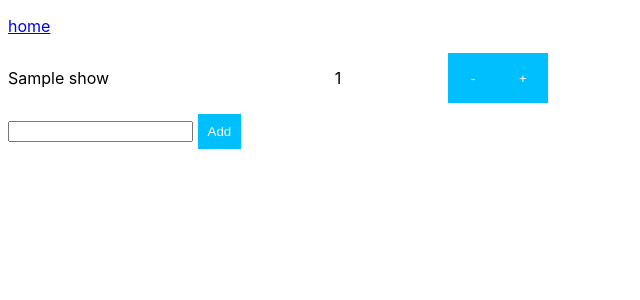
After one commit to mmascorro/personal-tools, a Django app: page /episodetracker/ in a window 1280 px wide. The commit adds this page. Shown: the top 300 px of the page, without its empty margins (0-640 px from the left). Run offline with Django 3.2, Linux system fonts and the light colour scheme; a user stored in the database is signed in; tables that the repository leaves empty hold one stand-in row (values such as "Sample post").

Commit message:
episode tracker app added

```diff
--- a/apps/core/templates/core/index-user.html
+++ b/apps/core/templates/core/index-user.html
@@ -3,4 +3,5 @@
 {% block content %}
 <a href="{% url 'budget-home' %}">budget</a>
 <a href="{% url 'mileage-home' %}">mileage</a>
+<a href="{% url 'episodetracker-home' %}">episode tracker</a>
 {% endblock %}
--- /dev/null
+++ b/apps/episodetracker/apps.py
@@ -0,0 +1,6 @@
+from django.apps import AppConfig
+
+
+class EpisodetrackerConfig(AppConfig):
+    default_auto_field = 'django.db.models.BigAutoField'
+    name = 'apps.episodetracker'
--- /dev/null
+++ b/apps/episodetracker/models.py
@@ -0,0 +1,5 @@
+from django.db import models
+
+class Show(models.Model):
+    name = models.CharField(max_length=64)
+    episode = models.PositiveSmallIntegerField(default=0)
--- /dev/null
+++ b/apps/episodetracker/static/episodetracker/css/episodetracker.css
@@ -0,0 +1,34 @@
+
+.showContainer {
+  display: flex;
+  flex-direction: row;
+  margin: 0 0 10px 0;
+  align-items: center;
+}
+
+.showContainer > p {
+  width: 220px;
+}
+
+.episodeNumber {
+  width: 40px;
+  text-align: center;
+}
+
+.showContainer button {
+  width: 50px;
+  height: 50px;
+}
+
+.showContainer button.remove {
+  display: none;
+}
+
+
+
+.showContainer.hold button.count {
+  display: none;
+}
+.showContainer.hold button.remove {
+  display: block;
+}
--- /dev/null
+++ b/apps/episodetracker/static/episodetracker/js/episodetracker.js
@@ -0,0 +1,153 @@
+
+
+
+let episodeData = {}
+
+const container = document.getElementById('container');
+const seriesNameInput = document.getElementById('series');
+const addSeriesBtn = document.getElementById('addSeries');
+const csrftoken = document.querySelector('input[name=csrfmiddlewaretoken]').value;
+
+addSeriesBtn.addEventListener('click', e => {
+
+  let formData = new FormData();
+  formData.append('name', seriesNameInput.value.trim());
+
+  let options = {
+    method: 'POST',
+    headers: {
+      'X-CSRFToken': csrftoken
+    },
+    credentials: 'same-origin',
+    body: formData
+  }
+
+  fetch('/episodetracker/shows/', options)
+  .then(response => response.json())
+  .then(data => {
+    seriesNameInput.value = '';
+    loadData();
+  });
+
+
+})
+
+async function saveData(show, episode, action) {
+
+  let formData = new FormData();
+  formData.append('show', show);
+  formData.append('episode', episode);
+  formData.append('action', action);
+
+
+  let options = {
+    method: 'POST',
+    headers: {
+      'X-CSRFToken': csrftoken
+    },
+    credentials: 'same-origin',
+    body: formData
+  }
+
+  fetch(`/episodetracker/shows/${show}`, options)
+  .then(response => response.json())
+  .then(data => {
+    loadData()
+  });
+
+}
+
+async function loadData() {
+  let options = {
+    method: 'GET',
+    headers: {
+      'Content-Type': 'application/json'
+    }
+  }
+
+  let response = await fetch('/episodetracker/shows/', options);
+
+  if (response.ok) {
+    let data = await response.json();
+    episodeData = data;
+  }
+
+  buildUI();
+
+
+}
+
+async function buildUI() {
+  container.replaceChildren()
+  episodeData.forEach( (show, index)=> {
+
+    let holdTimer;
+
+    let showContainer = document.createElement('div');
+    showContainer.classList.add('showContainer');
+    showContainer.dataset.show = show.id;
+    showContainer.dataset.episode = show.episode;
+
+    let showTitle = document.createElement('p');
+    showTitle.innerHTML = show.name;
+    showContainer.appendChild(showTitle);
+
+    let showEpisode = document.createElement('p');
+    showEpisode.classList.add('episodeNumber')
+    showEpisode.innerHTML = show.episode;
+    showContainer.appendChild(showEpisode);
+
+    let episodeCountDown = document.createElement('button');
+    episodeCountDown.innerHTML = '-';
+    episodeCountDown.classList.add('count');
+    episodeCountDown.addEventListener('click', e => {
+      showContainer.dataset.episode--;
+      saveData(show=showContainer.dataset.show, episode=showContainer.dataset.episode, action='update');
+    })
+    showContainer.appendChild(episodeCountDown);
+
+    let episodeCountUp = document.createElement('button');
+    episodeCountUp.innerHTML = '+';
+    episodeCountUp.classList.add('count');
+    episodeCountUp.addEventListener('click', e => {
+      showContainer.dataset.episode++
+      saveData(show=showContainer.dataset.show, episode=showContainer.dataset.episode, action='update');
+    })
+    showContainer.appendChild(episodeCountUp);
+
+
+    let removeShowBtn = document.createElement('button');
+    removeShowBtn.innerHTML = 'X';
+    removeShowBtn.classList.add('remove');
+    removeShowBtn.addEventListener('click', e => {
+      saveData(show=showContainer.dataset.show, episode=showContainer.dataset.episode, action='delete');
+    });
+    showContainer.appendChild(removeShowBtn);
+
+    showContainer.addEventListener('touchstart', e => {
+      holdTimer = setTimeout(() => {
+        showContainer.classList.toggle('hold');
+      }, 1000);
+    });
+    showContainer.addEventListener('mousedown', e => {
+      holdTimer = setTimeout(() => {
+        showContainer.classList.toggle('hold');
+      }, 1000);
+    });
+
+    showContainer.addEventListener('touchend', e => {
+      clearTimeout(holdTimer)
+    });
+    showContainer.addEventListener('mouseup', e => {
+      clearTimeout(holdTimer)
+    });
+
+    container.appendChild(showContainer);
+  });
+
+
+}
+
+
+//start
+loadData();
--- /dev/null
+++ b/apps/episodetracker/templates/episodetracker/index.html
@@ -0,0 +1,32 @@
+
+
+
+{% extends 'common/base.html' %}
+
+{% load static %}
+
+{% block title %}Episode Tracker{% endblock %}
+{% block css %}
+<link href="{% static 'episodetracker/css/episodetracker.css' %}" rel="stylesheet">
+{% endblock %}
+
+{% block body_css %}{% endblock %}
+
+{% block content %}
+{% csrf_token %}
+<nav>
+  <ul>
+      <li><a href="{% url 'homepage' %}">home</a></li>
+  </ul>
+</nav>
+<div id="container">
+
+</div>
+
+<input type="text" name="series" id="series">
+<button id="addSeries">Add</button>
+{% endblock %}
+
+{% block javascript %}
+<script src="{% static 'episodetracker/js/episodetracker.js' %}"></script>
+{% endblock %}
--- /dev/null
+++ b/apps/episodetracker/urls.py
@@ -0,0 +1,9 @@
+from django.urls import path, include
+from django.conf import settings
+from . import views
+
+urlpatterns = [
+    path('', views.MainView.as_view(), name='episodetracker-home'),
+    path('shows/', views.ShowView.as_view()),
+    path('shows/<int:id>', views.ShowUpdateView.as_view()),
+]
--- /dev/null
+++ b/apps/episodetracker/views.py
@@ -0,0 +1,46 @@
+from datetime import date, datetime
+
+from django.contrib.auth.mixins import LoginRequiredMixin
+from django.http import JsonResponse
+from django.shortcuts import render
+from django.views import View
+from django.http import QueryDict
+
+from .models import Show
+
+class MainView(LoginRequiredMixin, View):
+
+    def get(self, request):
+        context = {}
+        return render(request, 'episodetracker/index.html', context)
+
+
+class ShowView(LoginRequiredMixin, View):
+
+    def get(self, request):
+        shows =  list(Show.objects.order_by('name').values())
+        response = JsonResponse(shows, safe=False)
+        return response
+
+    def post(self, request):
+        if request.POST['name']:
+            print(request.POST['name'])
+            show = Show(name=request.POST['name'])
+            show.save()
+
+        response = JsonResponse({'msg':'ok'})
+        return response
+
+
+class ShowUpdateView(LoginRequiredMixin, View):
+
+    def post(self, request, id):
+        show = Show.objects.get(pk=id)
+        if request.POST['action'] == 'update':
+            show.episode = request.POST['episode']
+            show.save()
+        elif request.POST['action'] == 'delete':
+            show.delete()
+
+        response = JsonResponse({'msg':'ok'})
+        return response
--- a/personaltools/settings/base.py
+++ b/personaltools/settings/base.py
@@ -37,6 +37,7 @@ INSTALLED_APPS = [
     'apps.core.apps.CoreConfig',
     'apps.budget.apps.BudgetConfig',
     'apps.mileage.apps.MileageConfig',
+    'apps.episodetracker.apps.EpisodetrackerConfig',
 ]
 
 MIDDLEWARE = [
--- a/personaltools/urls.py
+++ b/personaltools/urls.py
@@ -5,6 +5,7 @@ urlpatterns = [
     path('', include('apps.core.urls')),
     path('budget/', include('apps.budget.urls')),
     path('mileage/', include('apps.mileage.urls')),
+    path('episodetracker/', include('apps.episodetracker.urls')),
 ]
 
 if settings.DEBUG:
```
Also changed, not shown: apps/episodetracker/__init__.py (added), apps/episodetracker/migrations/0001_initial.py (added), apps/episodetracker/migrations/__init__.py (added).
